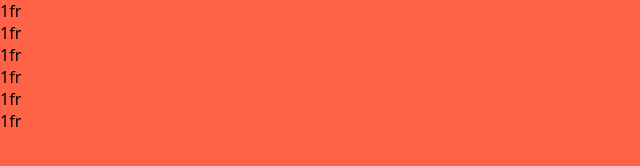
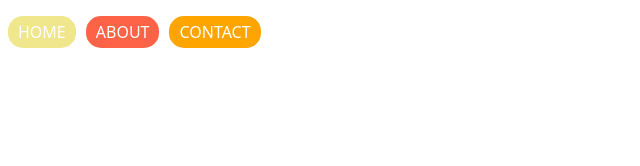
Before and after one commit to parangwave/css-layout-master-class, a website built with Vite: page index.html in a window 1280 px wide. Shown: the whole page, without its empty margins (0-640 px from the left). Built offline with nearby package versions, Linux system fonts and the light colour scheme.

Commit message:
SCSS - nesting

```diff
--- a/index.html
+++ b/index.html
@@ -3,17 +3,14 @@
   <head>
     <meta charset="UTF-8" />
     <meta name="viewport" content="width=device-width, initial-scale=1.0" />
-    <link rel="stylesheet" href="styles/style.scss" />
-    <title>SCSS && SASS</title>
+    <link rel="stylesheet" crossorigin href="/styles/style.scss" />
+    <title>SCSS - nesting</title>
   </head>
   <body>
-    <div class="father">
-      <div class="child">1fr</div>
-      <div class="child">1fr</div>
-      <div class="child">1fr</div>
-      <div class="child">1fr</div>
-      <div class="child">1fr</div>
-      <div class="child">1fr</div>
-    </div>
+    <ul>
+      <li><a href="#">Home</a></li>
+      <li><a href="#">About</a></li>
+      <li><a href="#">Contact</a></li>
+    </ul>
   </body>
 </html>
--- a/styles/style.scss
+++ b/styles/style.scss
@@ -1,15 +1,44 @@
-
-$bgColor: tomato;
-
-// :root {
-//   --bgColor: tomato;
-// }
-
 body {
-  // background-color: var(--bgColor);
-  background-color: $bgColor;
-  padding: 0;
-  margin: 0;
   font-family: system-ui, -apple-system, BlinkMacSystemFont, "Segoe UI", Roboto,
     Oxygen, Ubuntu, Cantarell, "Open Sans", "Helvetica Neue", sans-serif;
 }
+
+ul {
+  list-style-type: none;
+  padding: 0;
+  display: flex;
+  gap: 10px;
+
+  // ul li
+  li {
+    background-color: tomato;
+    padding: 5px 10px;
+    border-radius: 15px;
+    transition: all .1s;
+
+    &:first-child {
+      background-color:khaki;
+    }
+
+
+    &:last-child {
+      background-color:orange;
+    }
+
+    // li:hover
+    &:hover {
+      opacity: 0.8;
+
+      a {
+        color:cornflowerblue;
+      }
+    }
+
+    a {
+      text-decoration: none;
+      color: white;
+      text-transform: uppercase;
+      transition: all .1s;
+    }
+  }
+}
```
